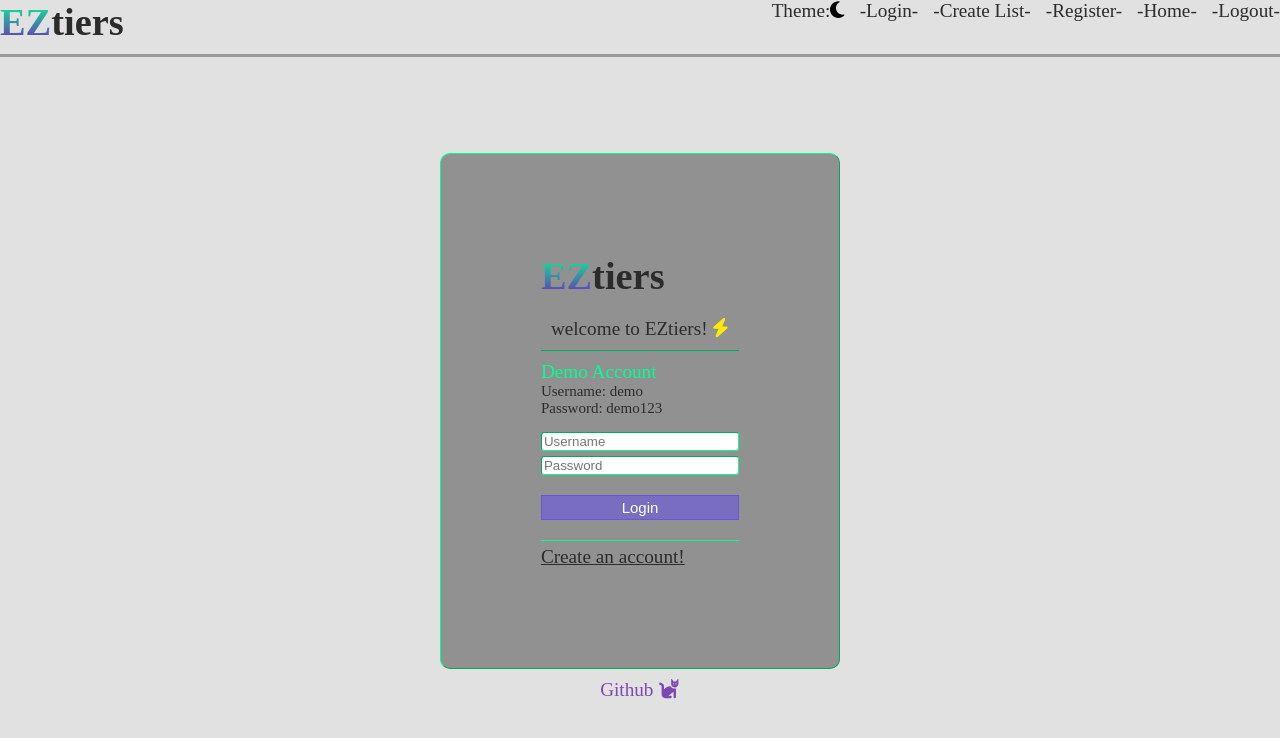
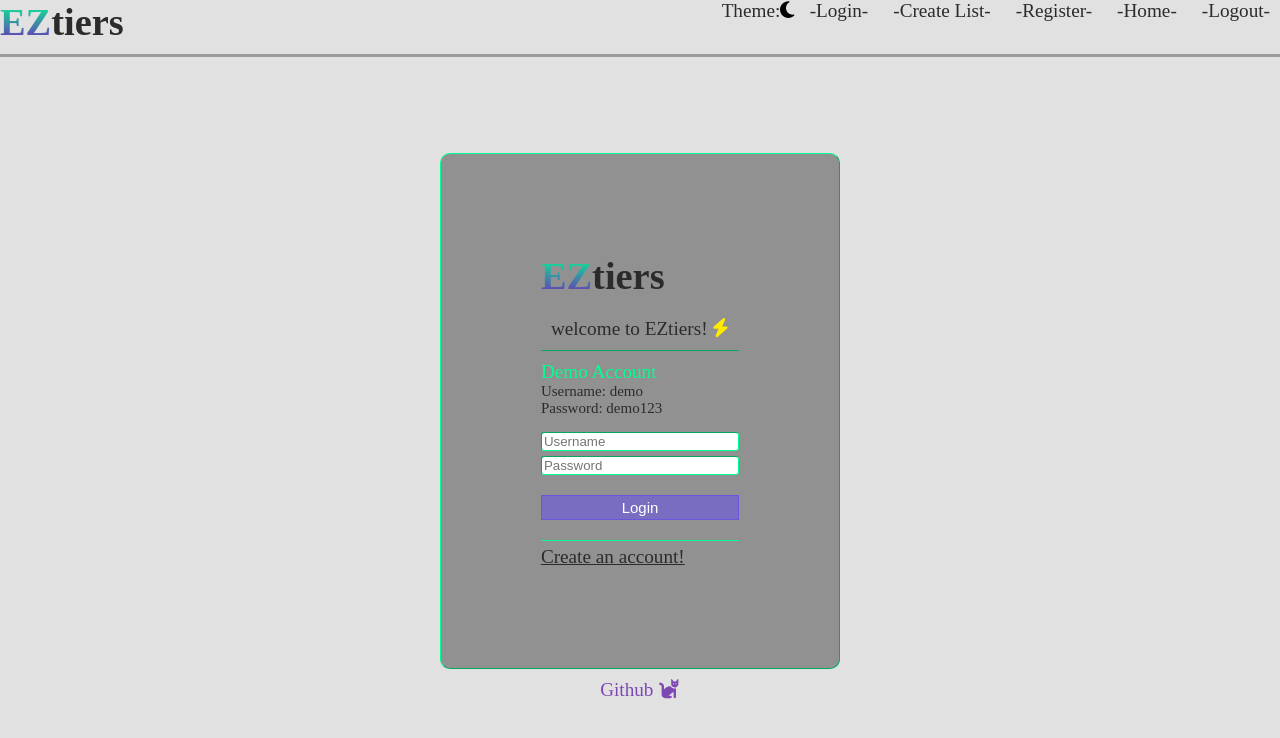
Before and after one commit to kcavner/eztiers, a React (Create React App) app in the folder client/: page / in a window 1280 px wide. Shown: the top 738 px of the page. Built offline with nearby package versions, Linux system fonts and the light colour scheme.

Commit message:
changed padding

```diff
--- a/client/src/index.css
+++ b/client/src/index.css
@@ -306,7 +306,7 @@ border-style:outset;
   justify-content: center;
 }
 .link-nav{
-  padding-inline-start: 10px;
+  padding-inline: 10px;
 }
 .delete-button{
   background-color: rgba(255, 144, 144, 0.452);
```
